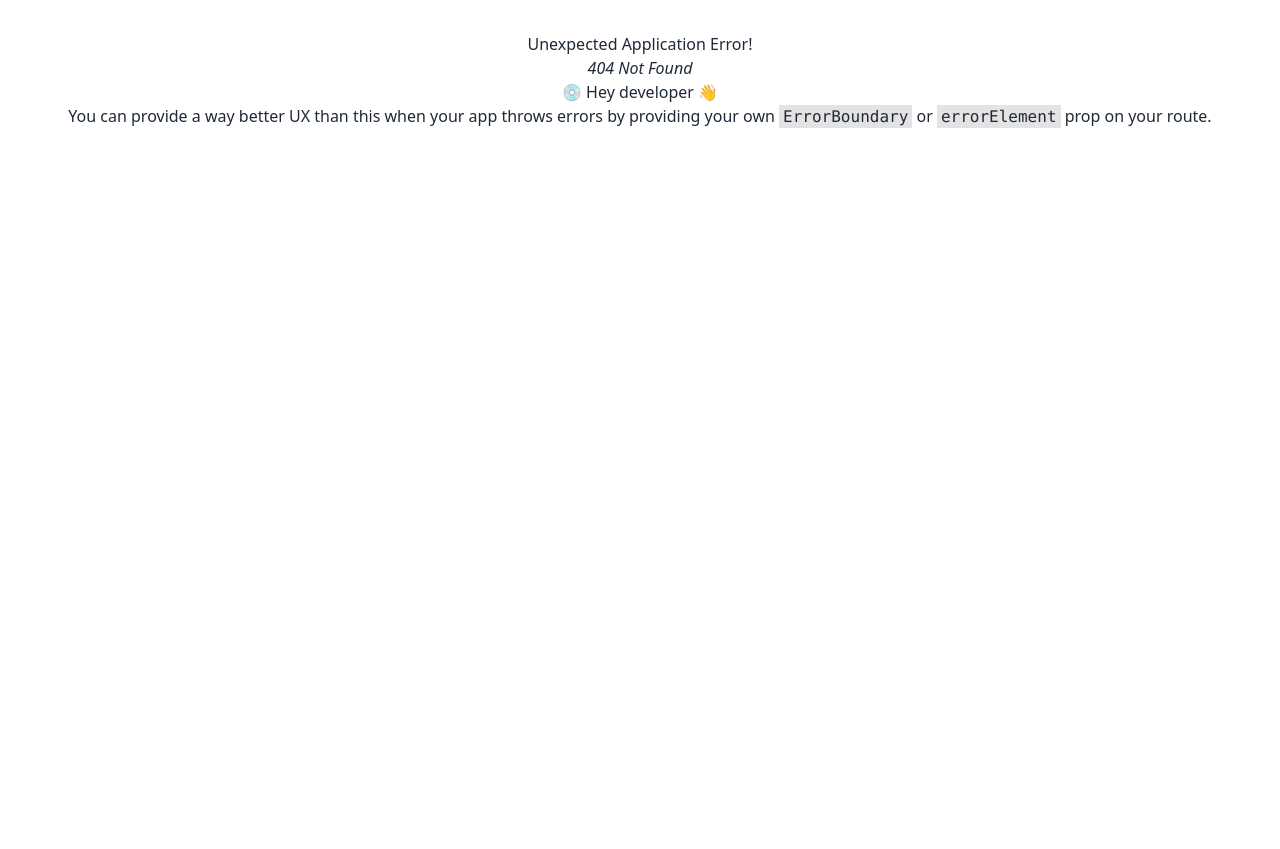
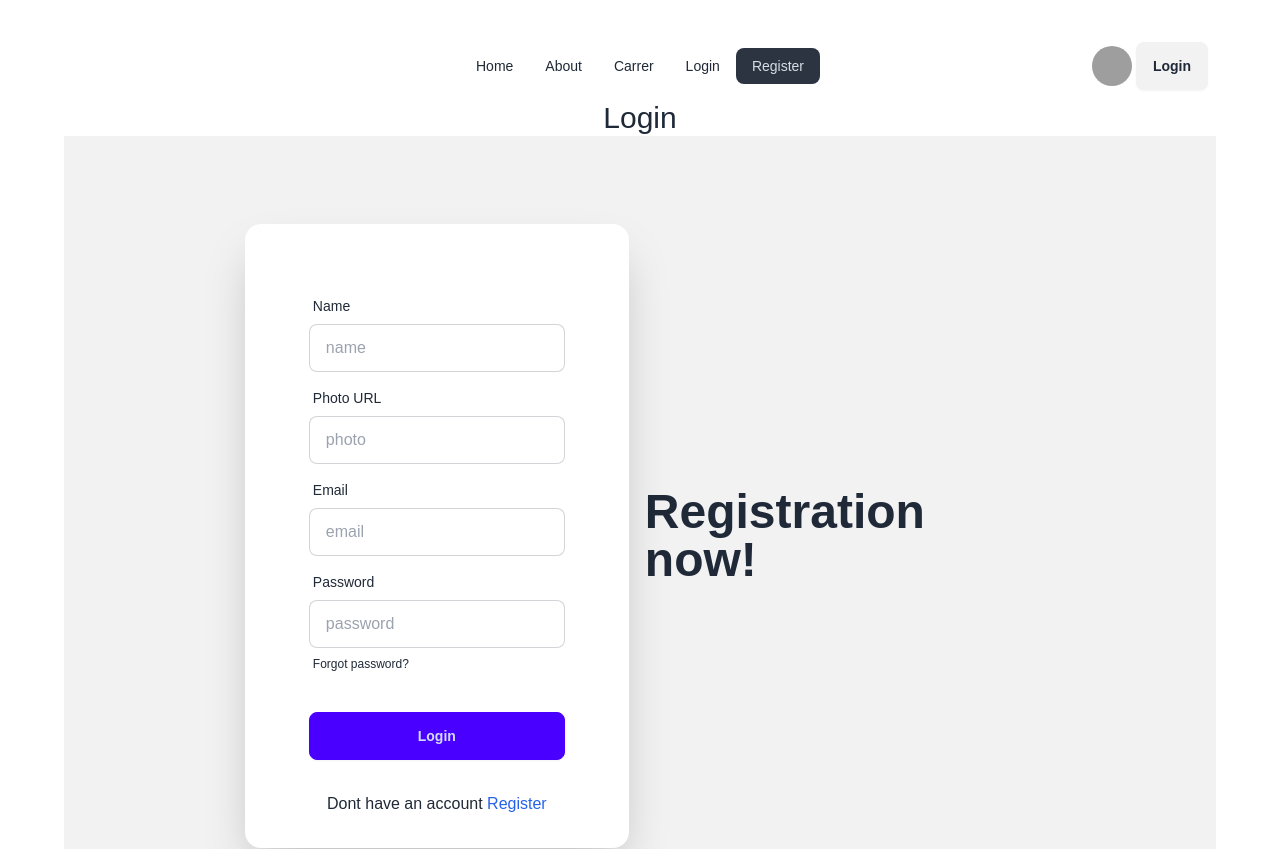
Before and after one commit to nafis200/module-52, a React (Vite) app: page /register in a window 1280 px wide. Before the commit this address had no page. Shown: the top 849 px of the page. Before the commit the page ends 800 px from the top, so only its background shows below. Built offline with nearby package versions, Linux system fonts and the light colour scheme; grey boxes are pictures that could not be loaded.

Commit message:
third commit

```diff
--- a/src/firebase/firebase.js
+++ b/src/firebase/firebase.js
@@ -1,16 +1,15 @@
 
+import { getAuth } from "firebase/auth";
 import { initializeApp } from "firebase/app";
-import { getAuth } from "firebase/auth";
 const firebaseConfig = {
-  apiKey: "AIzaSyBHfP3y3xZHx1dq2uChAiquSCmJKMGRpsM",
-  authDomain: "module-52-a0f9f.firebaseapp.com",
-  projectId: "module-52-a0f9f",
-  storageBucket: "module-52-a0f9f.appspot.com",
-  messagingSenderId: "1042639983862",
-  appId: "1:1042639983862:web:de20f9d287d275eb3c88d7"
+  apiKey: "AIzaSyBHnxa0y8_0rwQi20bktC_FANB77XaAgko",
+  authDomain: "module-52-eb323.firebaseapp.com",
+  projectId: "module-52-eb323",
+  storageBucket: "module-52-eb323.appspot.com",
+  messagingSenderId: "945186640114",
+  appId: "1:945186640114:web:77872955ed28b8e989806b"
 };
 
 const app = initializeApp(firebaseConfig);
-
 const auth = getAuth(app);
 export default auth
--- /dev/null
+++ b/src/login/Login.jsx
@@ -0,0 +1,58 @@
+import { Link } from "react-router-dom";
+import Navbar from "../pages/share/navabr/Navbar";
+
+
+
+const Login = () => {
+    const handlelogin = e=>{
+         e.preventDefault()
+         const form = new FormData(e.currentTarget)
+         console.log(form.get('email'));
+         const email = e.target.email.value;
+         const password = e.target.password.value
+}
+
+    return (
+        <div>
+            <Navbar></Navbar>
+            <h2 className="text-3xl">Login</h2>
+            <div className="hero min-h-screen bg-base-200">
+  <div className="hero-content flex-col lg:flex-row-reverse">
+    <div className="text-center lg:text-left">
+      <h1 className="text-5xl font-bold">Login now!</h1>
+    </div>
+    <div className="card shrink-0 w-full max-w-sm shadow-2xl bg-base-100">
+      <form onSubmit={handlelogin} className="card-body">
+        <div className="form-control">
+          <label className="label">
+            <span className="label-text">Email</span>
+          </label>
+          <input type="email" placeholder="email"
+          name = "email"
+          className="input input-bordered" required />
+        </div>
+        <div className="form-control">
+          <label className="label">
+            <span className="label-text">Password</span>
+          </label>
+          <input type="password" placeholder="password"
+          className="input input-bordered"
+          name ="password"
+          required />
+          <label className="label">
+            <a href="#" className="label-text-alt link link-hover">Forgot password?</a>
+          </label>
+        </div>
+        <div className="form-control mt-6">
+          <button className="btn btn-primary">Login</button>
+        </div>
+      </form>
+      <p>Dont have an account <Link className="text-blue-600" to="/register">Register</Link> </p>
+    </div>
+  </div>
+</div>
+        </div>
+    );
+};
+
+export default Login;
--- a/src/main.jsx
+++ b/src/main.jsx
@@ -1,15 +1,17 @@
 import React from 'react'
 import ReactDOM from 'react-dom/client'
-import App from './App.jsx'
 import './index.css'
 import './App.css'
 import router from './route/Routes.jsx'
 import { RouterProvider } from 'react-router-dom'
+import Authprovider from './provider/Authprovider.jsx'
 
 
 
 ReactDOM.createRoot(document.getElementById('root')).render(
   <React.StrictMode>
-    <RouterProvider router = {router}></RouterProvider>
+   <Authprovider>
+   <RouterProvider router = {router}></RouterProvider>
+   </Authprovider>
   </React.StrictMode>,
 )
--- a/src/pages/share/navabr/Navbar.jsx
+++ b/src/pages/share/navabr/Navbar.jsx
@@ -7,6 +7,8 @@ const Navbar = () => {
       <li><NavLink to="/node_modules">Home</NavLink></li>
       <li><NavLink to="/about">About</NavLink></li>
       <li><NavLink to="/career">Carrer</NavLink></li>
+      <li><NavLink to="/login">Login</NavLink></li>
+      <li><NavLink to="/register">Register</NavLink></li>
 
     </>
     return (
@@ -33,7 +35,7 @@ const Navbar = () => {
         </div>
       </div>
 
-    <Link>
+    <Link to ="/login">
       <button className="btn">Login</button>
     </Link>
   </div>
--- /dev/null
+++ b/src/provider/Authprovider.jsx
@@ -0,0 +1,25 @@
+import { createContext, useState } from "react";
+import auth from "../firebase/firebase";
+import { createUserWithEmailAndPassword } from "firebase/auth";
+
+
+export const AuthContext = createContext(null)
+
+const Authprovider = ({children}) => {
+
+    const [user,setUser] = useState(null)
+
+    const createUser = (email,password)=>{
+        return createUserWithEmailAndPassword(auth,email,password)
+    }
+    const authInfo = {createUser,user}
+    return (
+        <div>
+            <AuthContext.Provider value={authInfo}>
+                {children}
+            </AuthContext.Provider>
+        </div>
+    );
+};
+
+export default Authprovider;
--- /dev/null
+++ b/src/register/Register.jsx
@@ -0,0 +1,88 @@
+import { Link } from "react-router-dom";
+import Navbar from "../pages/share/navabr/Navbar";
+import { useContext } from "react";
+import { AuthContext } from "../provider/Authprovider";
+
+
+const Register = () => {
+
+
+   const {createUser} = useContext(AuthContext)
+
+
+    const handleregister = e =>{
+        e.preventDefault()
+        const form = new FormData(e.currentTarget)
+        const email = form.get('email')
+        const password = form.get('password')
+        const name = form.get('name')
+        const photo = form.get('photo')
+        console.log(email,password,name,photo);
+        createUser(email,password)
+        .then(result =>{
+           console.log(result)
+        })
+        .catch(error=>{
+           console.log(error)
+        })
+    }
+    return (
+        <div>
+             <Navbar></Navbar>
+            <h2 className="text-3xl">Login</h2>
+            <div className="hero min-h-screen bg-base-200">
+  <div className="hero-content flex-col lg:flex-row-reverse">
+    <div className="text-center lg:text-left">
+      <h1 className="text-5xl font-bold">Registration now!</h1>
+    </div>
+    <div className="card shrink-0 w-full max-w-sm shadow-2xl bg-base-100">
+      <form onSubmit={handleregister} className="card-body">
+        <div className="form-control">
+          <label className="label">
+            <span className="label-text">Name</span>
+          </label>
+          <input type="text" placeholder="name"
+          name = "name"
+          className="input input-bordered" required />
+        </div>
+        <div className="form-control">
+          <label className="label">
+            <span className="label-text">Photo URL</span>
+          </label>
+          <input type="text" placeholder="photo"
+          name = "photo"
+          className="input input-bordered" required />
+        </div>
+        <div className="form-control">
+          <label className="label">
+            <span className="label-text">Email</span>
+          </label>
+          <input type="email" placeholder="email"
+          name = "email"
+          className="input input-bordered" required />
+        </div>
+        <div className="form-control">
+          <label className="label">
+            <span className="label-text">Password</span>
+          </label>
+          <input type="password" placeholder="password"
+          className="input input-bordered"
+          name ="password"
+          required />
+          <label className="label">
+            <a href="#" className="label-text-alt link link-hover">Forgot password?</a>
+          </label>
+        </div>
+        <div className="form-control mt-6">
+          <button className="btn btn-primary">Login</button>
+        </div>
+      </form>
+      <p>Dont have an account <Link className="text-blue-600" to="/register">Register</Link> </p>
+    </div>
+  </div>
+</div>
+        </div>
+    );
+};
+
+export default Register;
```
Also changed, not shown: src/route/Routes.jsx (+10 -0 lines), src/layout/Roots.jsx (line endings or trailing spaces).
